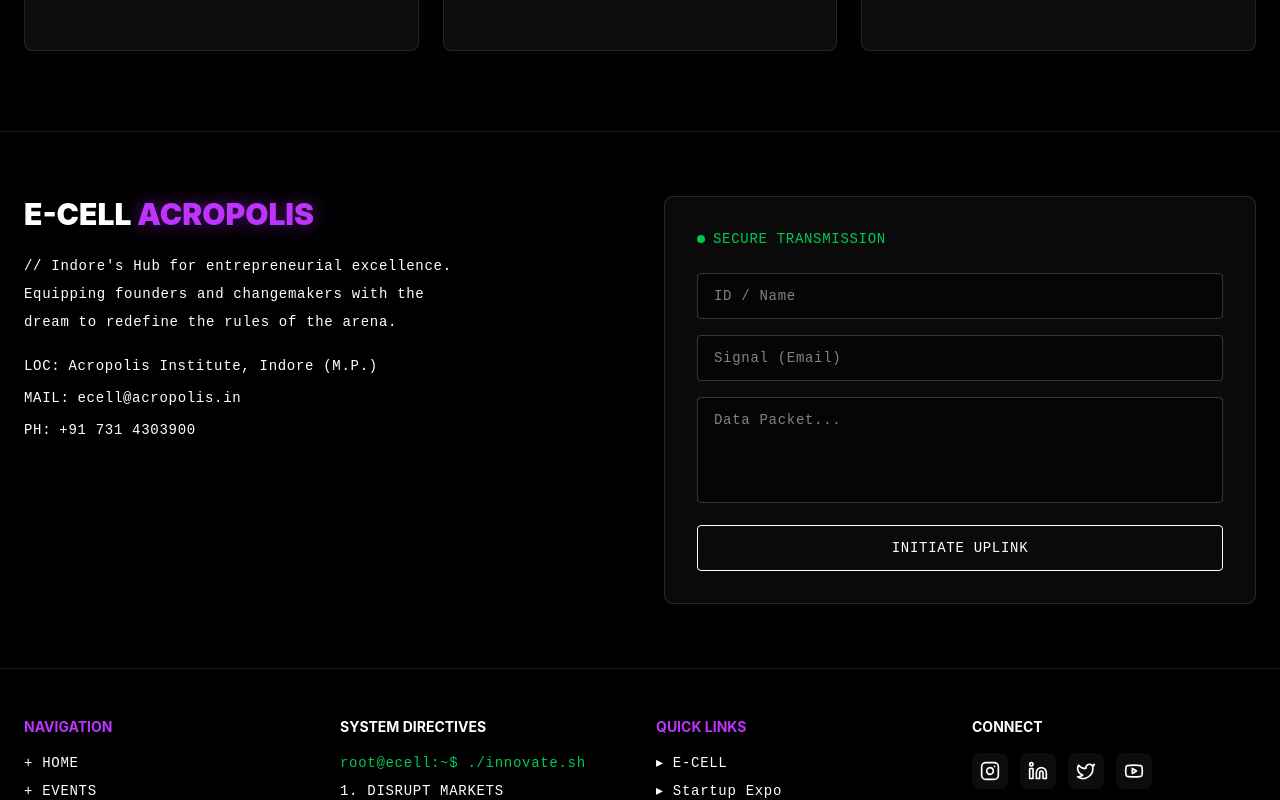
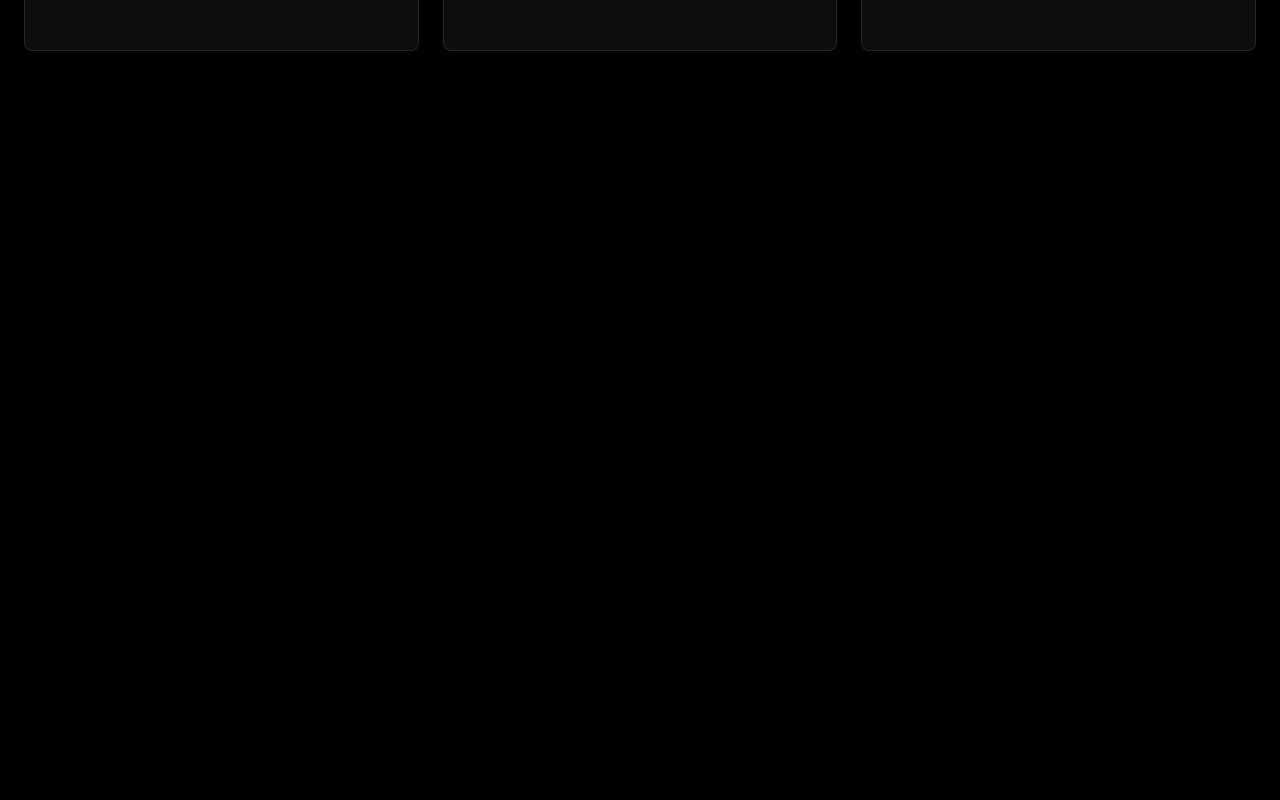
Before and after one commit to Ansh-mick27/AIIHFound_E_summit, a Next.js app: page /events/ama in a window 1280 px wide. Shown: the part 1520-2320 px from the top of the page. After the commit the page ends 1651 px from the top, so only its background shows below. Built offline with nearby package versions, Linux system fonts and the light colour scheme.

Commit message:
Remove footer from event detail pages only

```diff
--- a/src/app/events/[slug]/page.tsx
+++ b/src/app/events/[slug]/page.tsx
@@ -6,7 +6,7 @@ import { motion } from 'framer-motion';
 import { eventsData } from '@/data/eventsData';
 import SpiralBackground from '@/components/SpiralBackground';
 import CyberpunkNav from '@/components/CyberpunkNav';
-import EnhancedFooter from '@/components/EnhancedFooter';
+
 import Link from 'next/link';
 
 export default function EventPage() {
@@ -124,7 +124,6 @@ export default function EventPage() {
                 </motion.div>
             </div>
 
-            <EnhancedFooter />
         </main>
     );
 }
```
